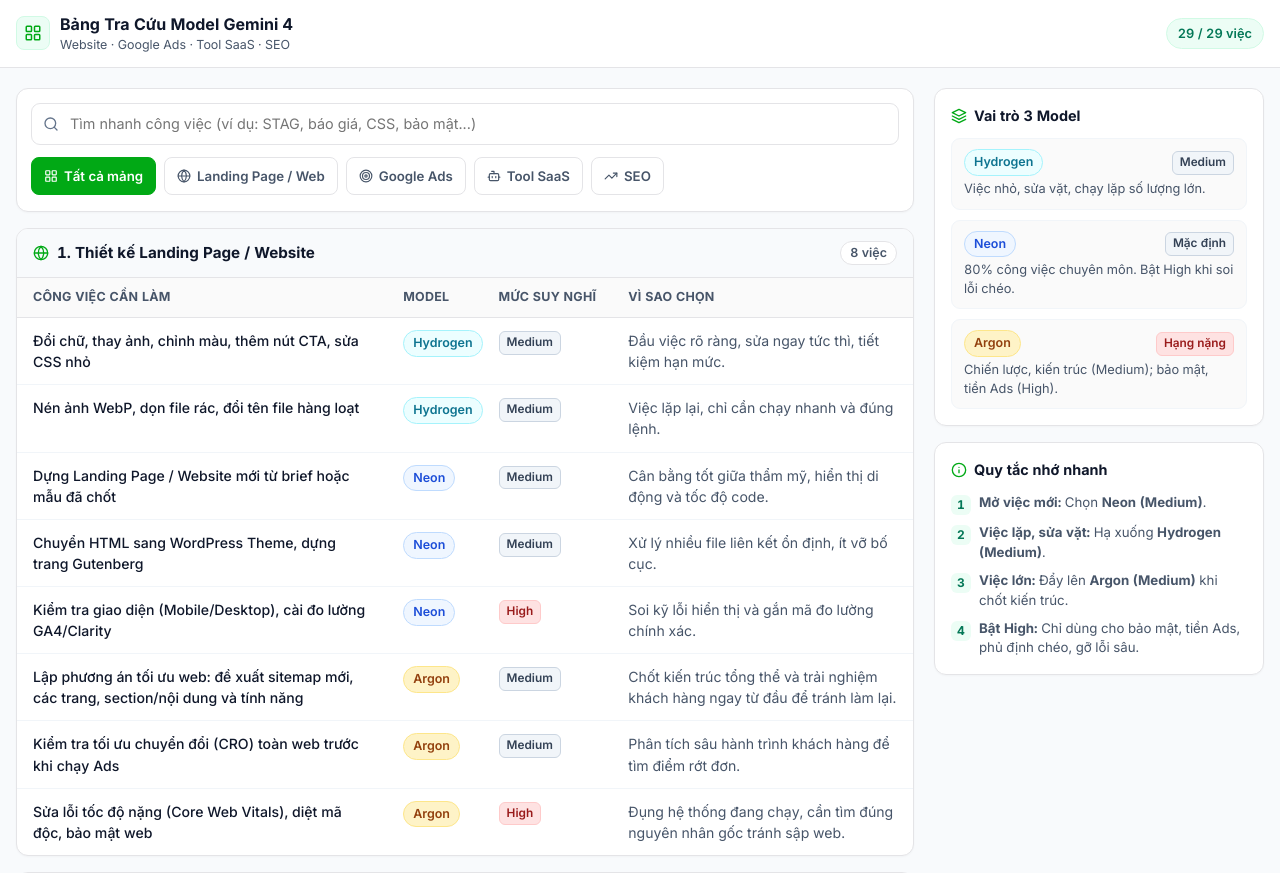
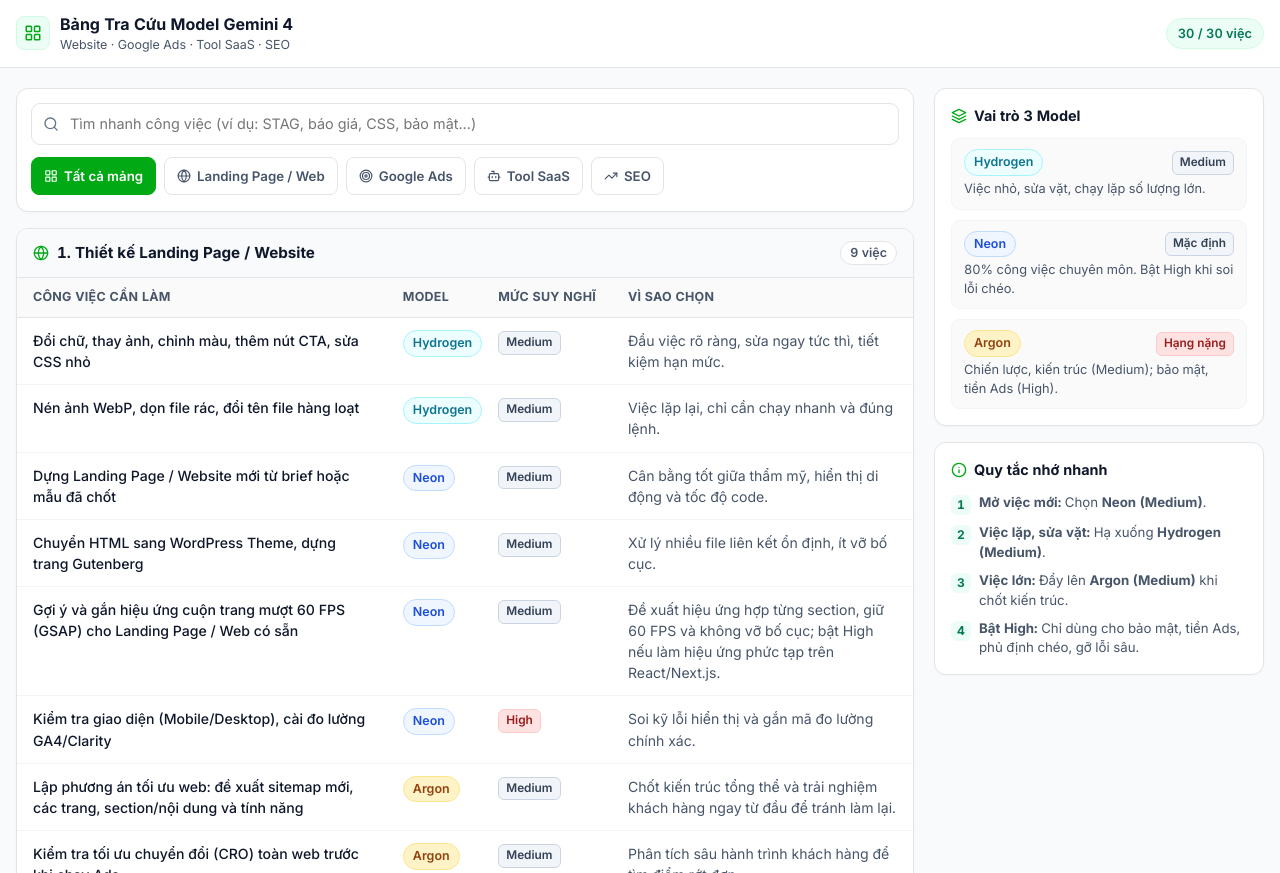
Before and after one commit to havanvandn-prog/bang-tra-cuu-gemini4, a plain HTML site: page index.html in a window 1280 px wide. Shown: the top 873 px of the page. Drawn offline with Linux system fonts and the light colour scheme.

Commit message:
Bo sung tac vu hieu ung GSAP 60 FPS cho Website/Landing Page (Neon Medium)

```diff
--- a/index.html
+++ b/index.html
@@ -637,7 +637,7 @@
         </div>
       </div>
       <div class="topbar-meta">
-        <span class="count-chip" id="countInfo">29 / 29 việc</span>
+        <span class="count-chip" id="countInfo">30 / 30 việc</span>
       </div>
     </div>
   </header>
@@ -813,6 +813,7 @@
       { cat: 'Website', task: 'Nén ảnh WebP, dọn file rác, đổi tên file hàng loạt', model: 'Hydrogen', level: 'Medium', reason: 'Việc lặp lại, chỉ cần chạy nhanh và đúng lệnh.' },
       { cat: 'Website', task: 'Dựng Landing Page / Website mới từ brief hoặc mẫu đã chốt', model: 'Neon', level: 'Medium', reason: 'Cân bằng tốt giữa thẩm mỹ, hiển thị di động và tốc độ code.' },
       { cat: 'Website', task: 'Chuyển HTML sang WordPress Theme, dựng trang Gutenberg', model: 'Neon', level: 'Medium', reason: 'Xử lý nhiều file liên kết ổn định, ít vỡ bố cục.' },
+      { cat: 'Website', task: 'Gợi ý và gắn hiệu ứng cuộn trang mượt 60 FPS (GSAP) cho Landing Page / Web có sẵn', model: 'Neon', level: 'Medium', reason: 'Đề xuất hiệu ứng hợp từng section, giữ 60 FPS và không vỡ bố cục; bật High nếu làm hiệu ứng phức tạp trên React/Next.js.' },
       { cat: 'Website', task: 'Kiểm tra giao diện (Mobile/Desktop), cài đo lường GA4/Clarity', model: 'Neon', level: 'High', reason: 'Soi kỹ lỗi hiển thị và gắn mã đo lường chính xác.' },
       { cat: 'Website', task: 'Lập phương án tối ưu web: đề xuất sitemap mới, các trang, section/nội dung và tính năng', model: 'Argon', level: 'Medium', reason: 'Chốt kiến trúc tổng thể và trải nghiệm khách hàng ngay từ đầu để tránh làm lại.' },
       { cat: 'Website', task: 'Kiểm tra tối ưu chuyển đổi (CRO) toàn web trước khi chạy Ads', model: 'Argon', level: 'Medium', reason: 'Phân tích sâu hành trình khách hàng để tìm điểm rớt đơn.' },
```
